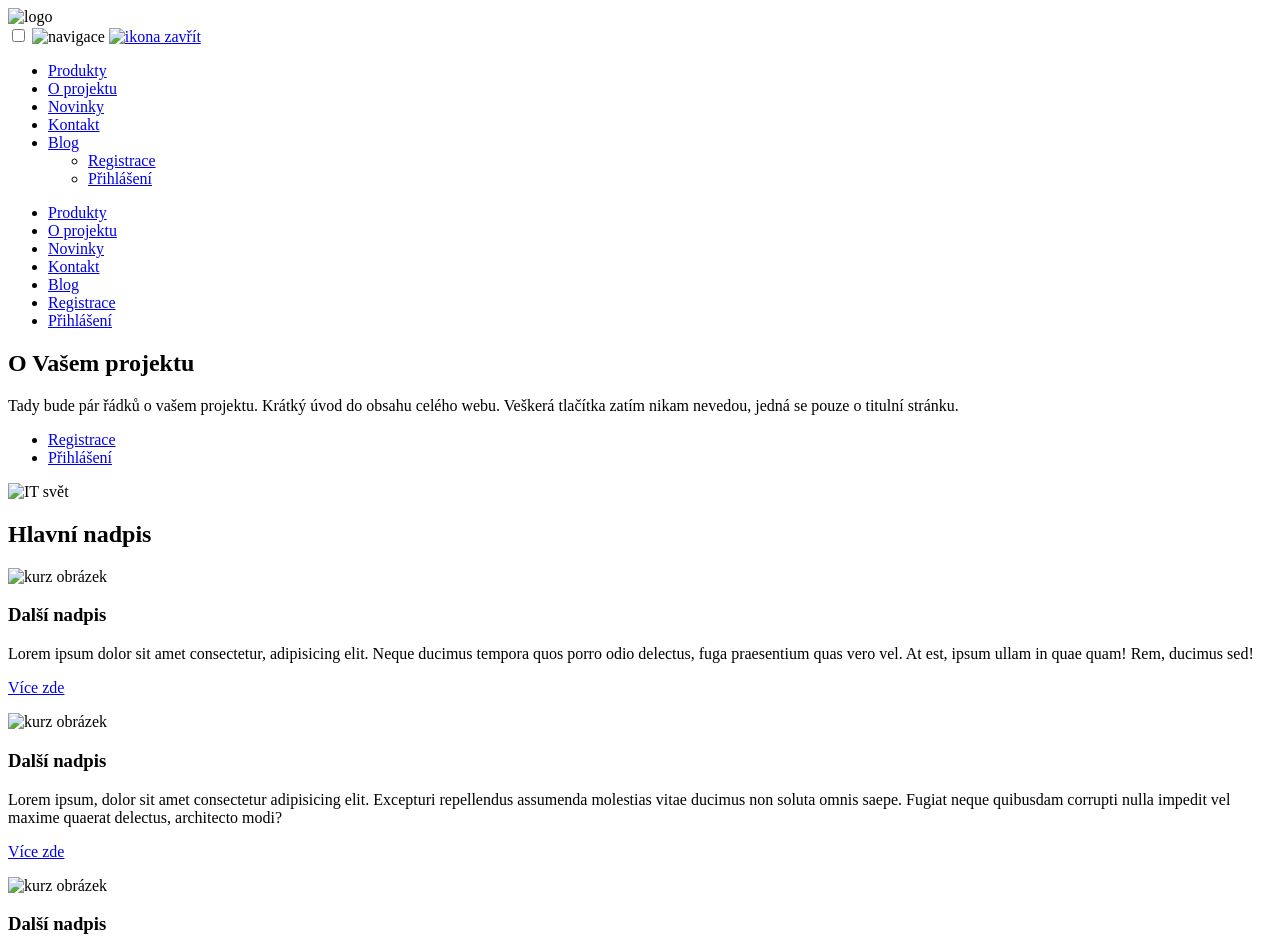
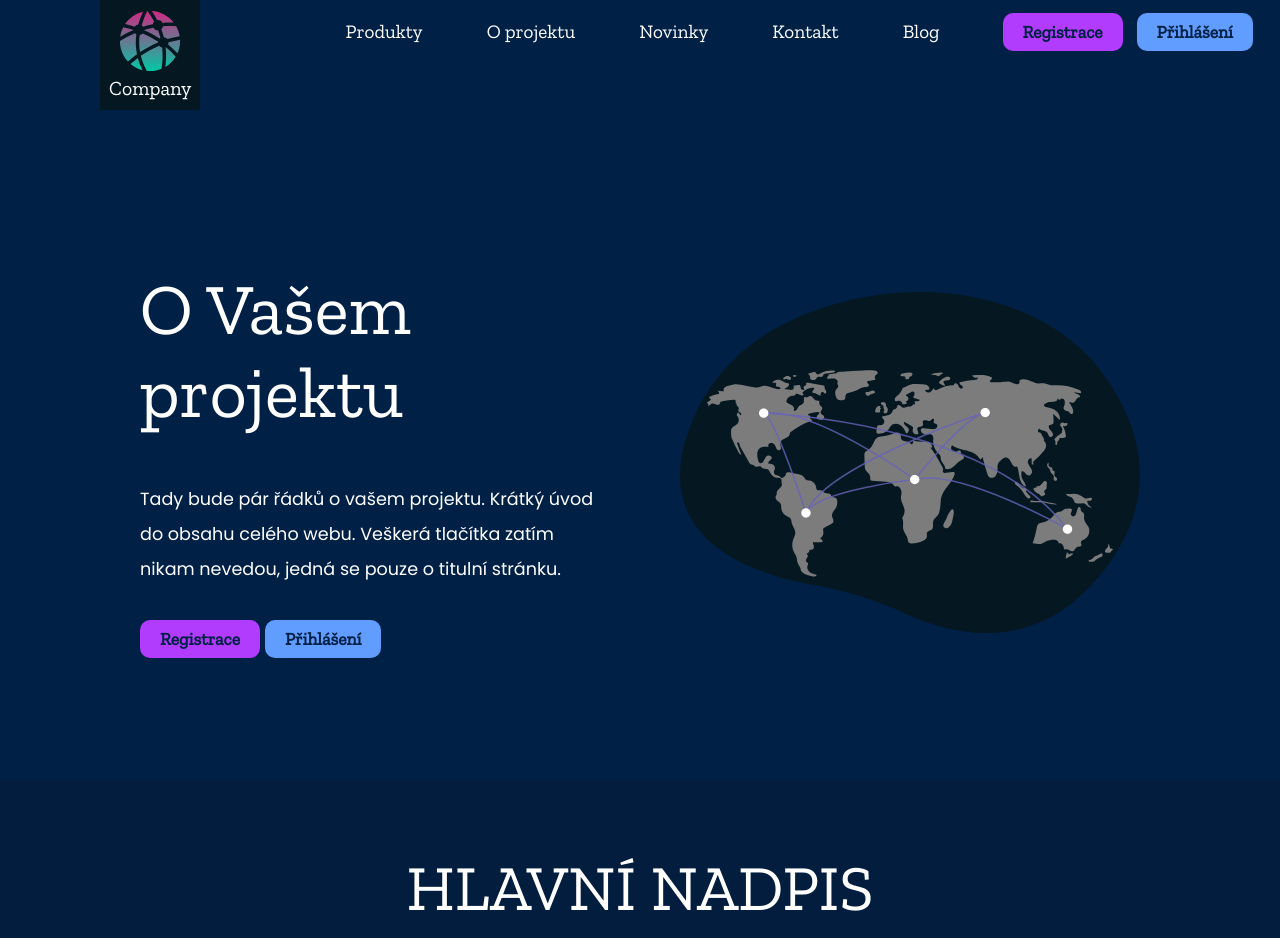
Before and after one commit to TerkaSm/PROJECT-template, a plain HTML site: page index.html in a window 1280 px wide. Shown: the top 938 px of the page. Drawn offline with nearby package versions, Linux system fonts and the light colour scheme; files that its build step writes are made by us from their sources; the site is published under a folder, as on GitHub Pages, so addresses that start at the root find nothing.

Commit message:
Repair src

```diff
--- a/index.html
+++ b/index.html
@@ -4,7 +4,7 @@
     <meta charset="UTF-8">
     <meta name="viewport" content="width=device-width, initial-scale=1.0">
 
-    <link rel="stylesheet" href="/css/style.css">
+    <link rel="stylesheet" href="css/style.css">
 
     <link rel="preconnect" href="https://fonts.googleapis.com">
     <link rel="preconnect" href="https://fonts.gstatic.com" crossorigin>
@@ -16,15 +16,15 @@
         <!--Header-->
 
         <header class="header">
-            <img class="logo" src="/images/logo-template.svg" alt="logo">
+            <img class="logo" src="images/logo-template.svg" alt="logo">
 
             <!--Mobile-nav-->
 
             <div class="mobile-nav">
                 <input class="mobile-nav__checkbox" type="checkbox" id="mobile-nav-toggle">
-                <label class="mobile-nav__button" for="mobile-nav-toggle"><img class="mobile-nav__icon" src="/icons/icon-nav.svg" alt="navigace"></label>
+                <label class="mobile-nav__button" for="mobile-nav-toggle"><img class="mobile-nav__icon" src="icons/icon-nav.svg" alt="navigace"></label>
 
-                <a class="mobile-nav__icon-close" href="index.html"><img src="/icons/icon-close.svg" alt="ikona zavřít"></a>
+                <a class="mobile-nav__icon-close" href="index.html"><img src="icons/icon-close.svg" alt="ikona zavřít"></a>
 
                 <nav class="mobile-nav__nav">
                     <ul class="mobile-nav__list">
@@ -70,7 +70,7 @@
                         <li class="buttons__item"><a class="button button--secondary" href="#">Přihlášení</a></li>
                     </ul>
                 </div>
-                <figcaption class="section-hero__fig"><img class="section-hero__img" src="/images/hero-world.svg" width="598" alt="IT svět"></figcaption>
+                <figcaption class="section-hero__fig"><img class="section-hero__img" src="images/hero-world.svg" width="598" alt="IT svět"></figcaption>
             </section>
         </div>
 
@@ -82,7 +82,7 @@
                 <h2 class="heading-secondary u-center-text u-padding-bottom-medium u-padding-top-small">Hlavní nadpis</h2>
                 <div class="section-courses__courses">
                     <div class="card-course u-margin-bottom-medium">
-                        <figcaption class="card-course__fig"><img class="card-course__img" src="/images/kurzy-1.jpg" width="505" alt="kurz obrázek"></figcaption>
+                        <figcaption class="card-course__fig"><img class="card-course__img" src="images/kurzy-1.jpg" width="505" alt="kurz obrázek"></figcaption>
                         <div class="card-course__content">
                             <h3 class="card-course__title heading-tertiary">Další nadpis</h3>
                             <p class="card-course__text paragraph">Lorem ipsum dolor sit amet consectetur, adipisicing elit. Neque ducimus tempora quos porro odio delectus, fuga praesentium quas vero vel. At est, ipsum ullam in quae quam! Rem, ducimus sed!</p>
@@ -90,7 +90,7 @@
                         </div>
                     </div>
                     <div class="card-course u-margin-bottom-medium">
-                        <figcaption class="card-course__fig"><img class="card-course__img" src="/images/kurzy-2.jpg" width="505" alt="kurz obrázek"></figcaption>
+                        <figcaption class="card-course__fig"><img class="card-course__img" src="images/kurzy-2.jpg" width="505" alt="kurz obrázek"></figcaption>
                         <div class="card-course__content">
                             <h3 class="card-course__title heading-tertiary">Další nadpis</h3>
                             <p class="card-course__text paragraph">Lorem ipsum, dolor sit amet consectetur adipisicing elit. Excepturi repellendus assumenda molestias vitae ducimus non soluta omnis saepe. Fugiat neque quibusdam corrupti nulla impedit vel maxime quaerat delectus, architecto modi?</p>
@@ -98,7 +98,7 @@
                         </div>
                     </div>
                     <div class="card-course u-margin-bottom-small">
-                        <figcaption class="card-course__fig"><img class="card-course__img" src="/images/kurzy-3.jpg" width="505" alt="kurz obrázek"></figcaption>
+                        <figcaption class="card-course__fig"><img class="card-course__img" src="images/kurzy-3.jpg" width="505" alt="kurz obrázek"></figcaption>
                         <div class="card-course__content">
                             <h3 class="card-course__title heading-tertiary">Další nadpis</h3>
                             <p class="card-course__text paragraph">Lorem ipsum dolor sit, amet consectetur adipisicing elit. Aliquid sit maiores rem aliquam. Optio labore, id fugit placeat ducimus iure qui ullam voluptate corporis sapiente doloremque natus, veniam eos fuga.</p>
```
